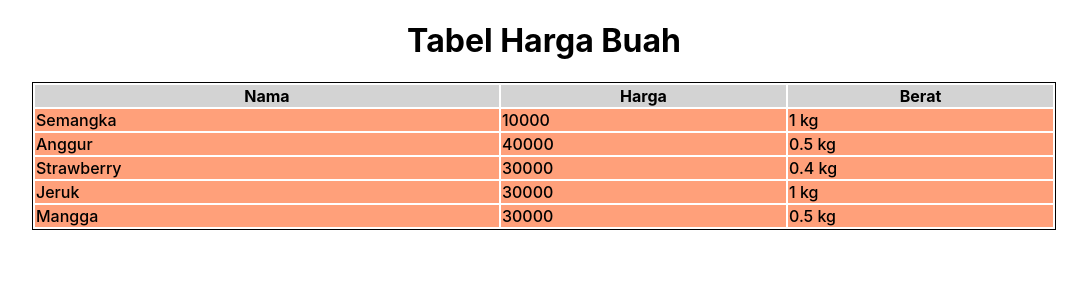
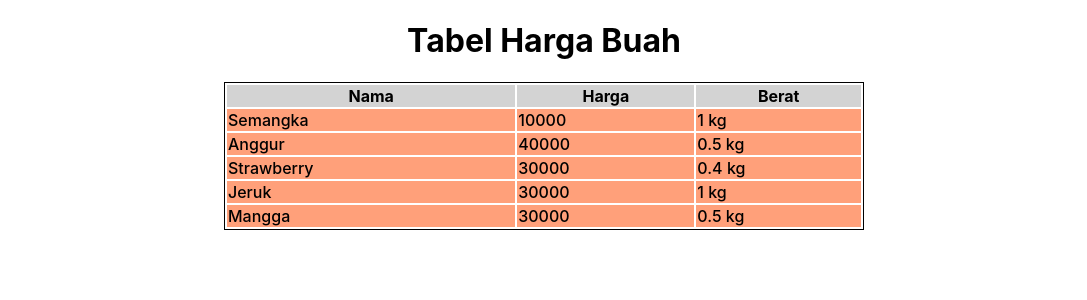
Before and after one commit to adiwirya7/sanbercode-reactjs-0720-week3, a React (Create React App) app: page / in a window 1280 px wide. Shown: the top 300 px of the page, without its empty margins (96-1183 px from the left). Built offline with nearby package versions, Linux system fonts and the light colour scheme.

Commit message:
Update Table.js

```diff
--- a/src/tugas11/Table.js
+++ b/src/tugas11/Table.js
@@ -26,7 +26,7 @@ class Row extends React.Component{
 class Table extends React.Component {
     render() {
         return (
-            <div style={{width: "80%", margin:"auto"}}>
+            <div style={{width: "50%", margin:"auto"}}>
                     <h1 style={{textAlign:"center"}}>Tabel Harga Buah</h1>
                     <table style={{width:"100%"}}>
                     <tr>
```
